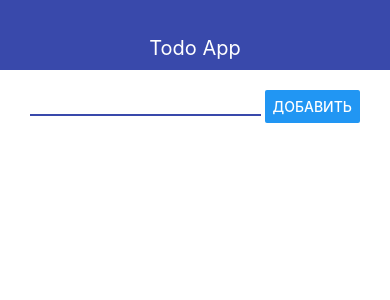
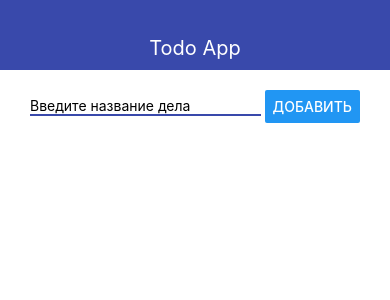
Before and after one commit to kohanvl/react-native-todo-app, a React Native app: screen / in a window 390 px wide. Shown: the top 300 px of the page. Built offline with nearby package versions, Linux system fonts and the light colour scheme.

Commit message:
feature: add todos

```diff
--- a/src/AddTodo/index.tsx
+++ b/src/AddTodo/index.tsx
@@ -1,15 +1,28 @@
-import React, {FC} from 'react';
-import {Text, View, Button, TextInput} from 'react-native';
+import React, {FC, useState} from 'react';
+import {View, Button, TextInput, Alert} from 'react-native';
 import {AddTodoProps} from './interfaces';
 import {styles} from './styles';
 
 export const AddTodo: FC<AddTodoProps> = ({onAddTodo}) => {
+  const [text, setText] = useState('');
   const handlerPress = () => {
-    onAddTodo('Todo');
+    if (text.trim()) {
+      onAddTodo(text);
+      setText('');
+    } else {
+      Alert.alert('Невозможно добавить пустое дело');
+    }
   };
   return (
     <View style={styles.block}>
-      <TextInput style={styles.input} />
+      <TextInput
+        style={styles.input}
+        onChangeText={setText}
+        value={text}
+        placeholder="Введите название дела"
+        autoCorrect={false}
+        autoCapitalize="none"
+      />
       <Button title="Добавить" onPress={handlerPress} />
     </View>
   );
```
